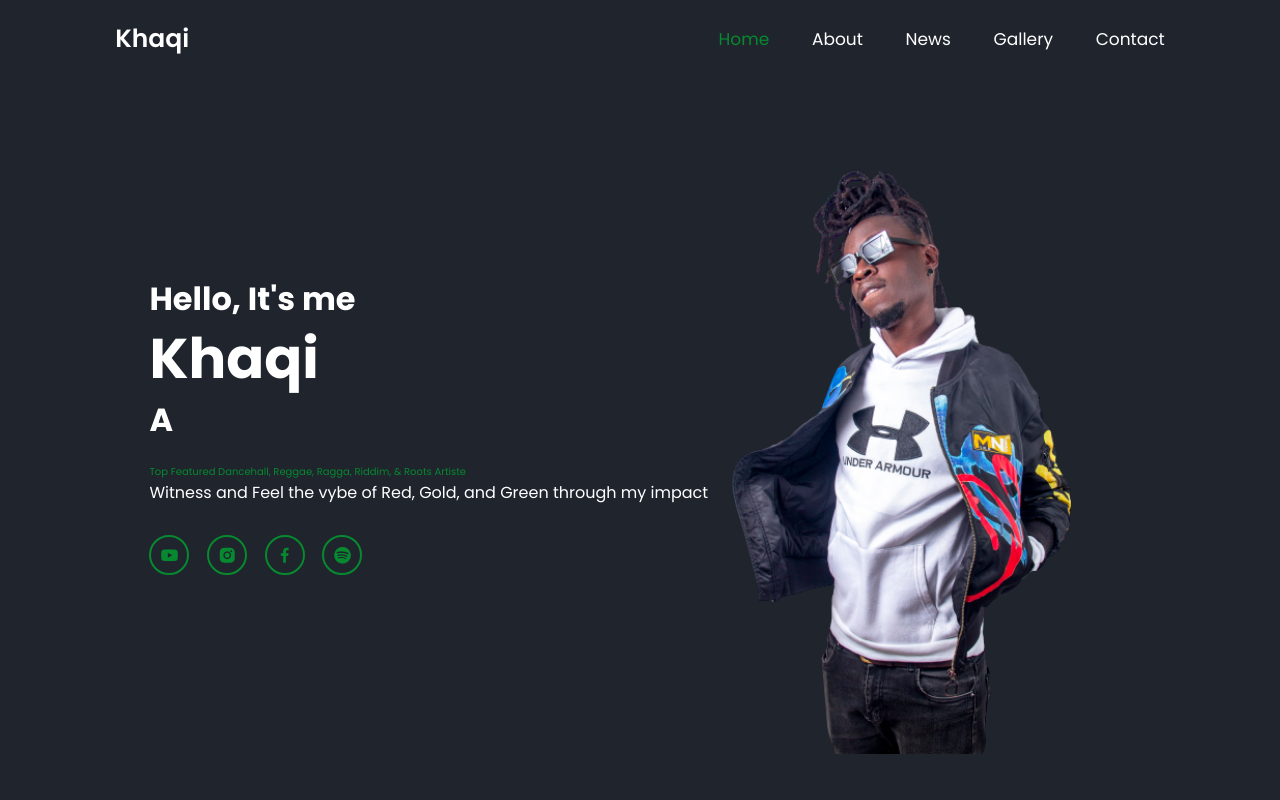
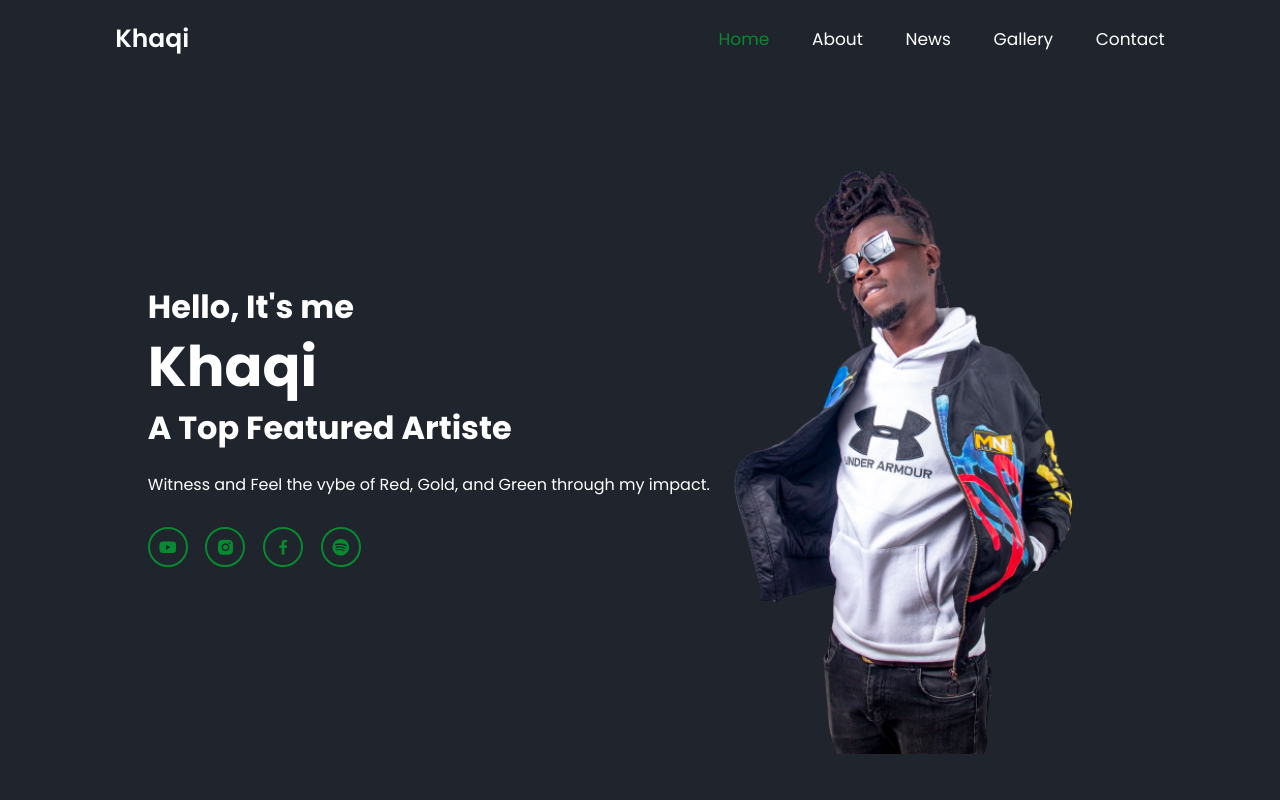
Before and after one commit to VictorBK/Khaqi-intro, a plain HTML site: page index.html in a window 1280 px wide. Shown: the top 800 px of the page. Drawn offline with nearby package versions, Linux system fonts and the light colour scheme.

Commit message:
Initial completion

```diff
--- a/index.html
+++ b/index.html
@@ -35,8 +35,8 @@
       <div class="home-content">
         <h3>Hello, It's me</h3>
         <h1>Khaqi</h1>
-        <h3>A</h3> <span>Top Featured Dancehall, Reggae, Ragga, Riddim, & Roots Artiste</span>
-        <p>Witness and Feel the vybe of Red, Gold, and Green through my impact</p>
+        <h3>A Top Featured <span class="multiple-text"></span>Artiste</h3>
+        <p>Witness and Feel the vybe of Red, Gold, and Green through my impact.</p>
         <div class="social-media">
           <a href="#"><i class="bx bxl-youtube"></i></a>
           <a href="#"><i class="bx bxl-instagram-alt"></i></a>
```
